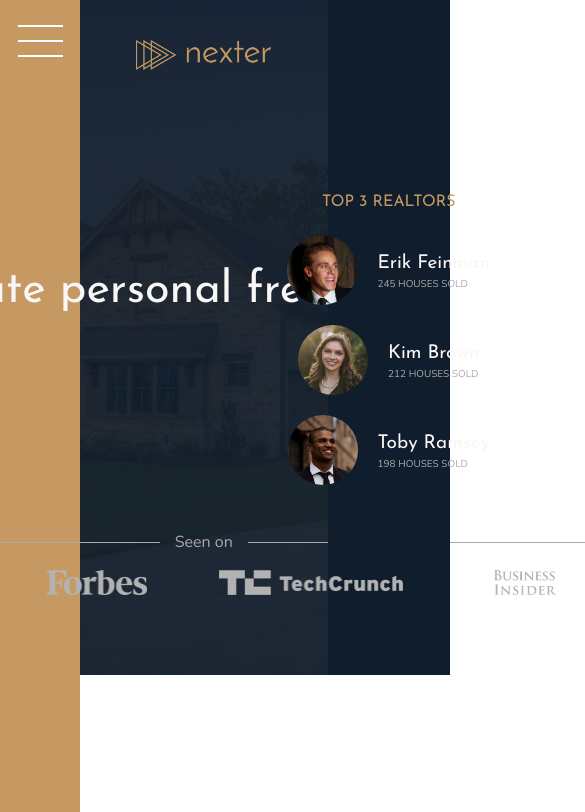
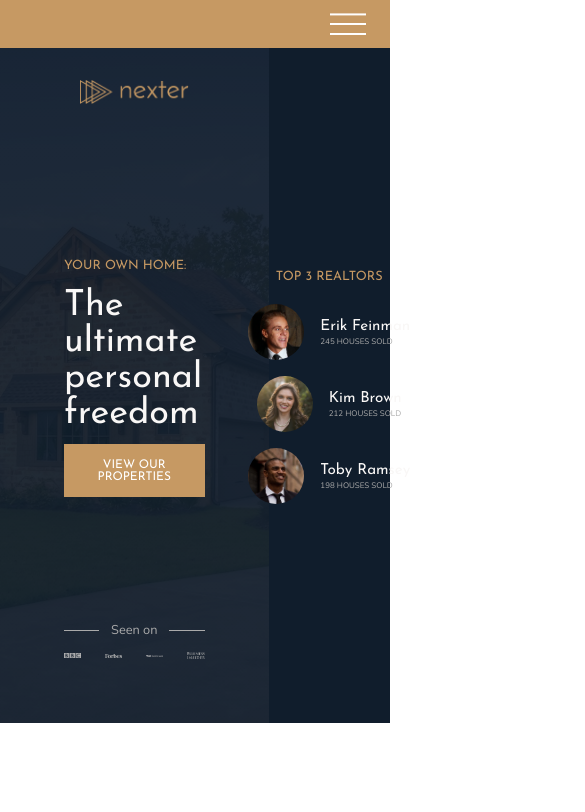
Before and after one commit to GregoryMoskalev/nexter-project, a website: page index.html in a window 390 px wide. Shown: the top 812 px of the page, 585 px wide, since content can reach past the window. Drawn offline with nearby package versions, Linux system fonts and the light colour scheme.

Commit message:
writing media queries part 1

```diff
--- a/sass/_base.scss
+++ b/sass/_base.scss
@@ -14,6 +14,10 @@
 $font-primary: 'Nunito', sans-serif;
 $font-display: 'Josefin Sans', sans-serif;
 
+// RESPONSIVE BREAKPOINTS
+$bp-largest: 75em; //1200px
+$bp-large: 62.5em; //1000px
+
 *,
 *::before,
 *::after {
@@ -25,6 +29,10 @@
 html {
 	box-sizing: border-box;
 	font-size: 62.5%; // 10px/16px = 62.5% => 1rem = 10px
+
+	@media only screen and (max-width: $bp-largest) {
+		font-size: 50%;
+	}
 }
 
 body {
@@ -40,4 +48,11 @@
 	grid-template-columns: [sidebar-start] 8rem [sidebar-end full-start] minmax(6rem, 1fr)
 		[center-start] repeat(8, [col-start] minmax(min-content, 14rem) [col-end]) [center-end]
 		minmax(6rem, 1fr) [full-end];
+
+	@media only screen and (max-width: $bp-large) {
+		grid-template-rows: 6rem 80vh min-content 40vw repeat(3, min-content);
+		grid-template-columns: [ full-start] minmax(6rem, 1fr) [center-start]
+			repeat(8, [col-start] minmax(min-content, 14rem) [col-end]) [center-end]
+			minmax(6rem, 1fr) [full-end];
+	}
 }
--- a/sass/_header.scss
+++ b/sass/_header.scss
@@ -9,8 +9,8 @@
 	padding-top: 4rem;
 
 	display: grid;
-	grid-template-rows: 1fr min-content 6rem 1fr;
-	grid-template-columns: max-content;
+	grid-template-rows: 1fr min-content minmax(6rem, min-content) 1fr;
+	grid-template-columns: minmax(min-content, max-content);
 	row-gap: 1.5rem;
 	justify-content: center;
 
@@ -47,9 +47,11 @@
 		grid-template-columns: repeat(4, 1fr);
 		column-gap: 3rem;
 		justify-items: center;
+		align-items: center;
 
 		img {
-			height: 2.5rem;
+			max-height: 2.5rem;
+			max-width: 100%;
 			filter: brightness(70%);
 		}
 	}
--- a/sass/_sidebar.scss
+++ b/sass/_sidebar.scss
@@ -5,10 +5,16 @@
 
 	display: flex;
 	justify-content: center;
+
+	@media only screen and (max-width: $bp-large) {
+		grid-column: 1 / -1;
+		grid-row: 1 / 2;
+		justify-content: flex-end;
+		align-items: center;
+	}
 }
 
 .nav-btn {
-	position: fixed;
 	border: none;
 	border-radius: 0;
 
@@ -33,4 +39,16 @@
 	&::after {
 		transform: translateY(1.3rem);
 	}
+
+	@media only screen and (max-width: $bp-large) {
+		margin-top: 0;
+		margin-right: 3rem;
+	}
+
+	&::before {
+		transform: translateY(-1.2rem);
+	}
+	&::after {
+		transform: translateY(1rem);
+	}
 }
```
Also changed, not shown: css/style.css.
